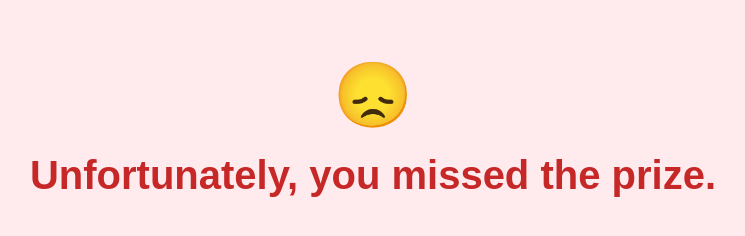
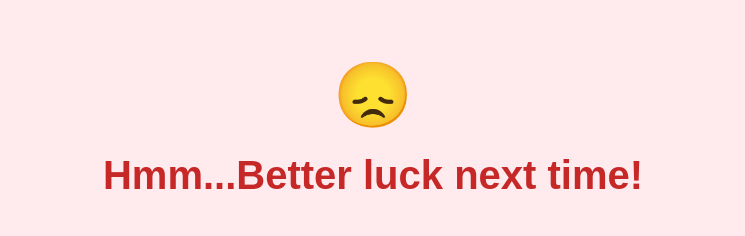
Before and after one commit to Bella0220/little-game2, a plain HTML site: page index.html in a window 1280 px wide. Shown: the whole page, without its empty margins (267-1012 px from the left). Drawn offline with Linux system fonts and the light colour scheme.

Commit message:
index.html

```diff
--- a/index.html
+++ b/index.html
@@ -23,6 +23,6 @@
 </head>
 <body>
     <div class="icon">😞</div>
-    <h1 class="message">Unfortunately, you missed the prize.</h1>
+    <h1 class="message">Hmm...Better luck next time!</h1>
 </body>
 </html>
```
